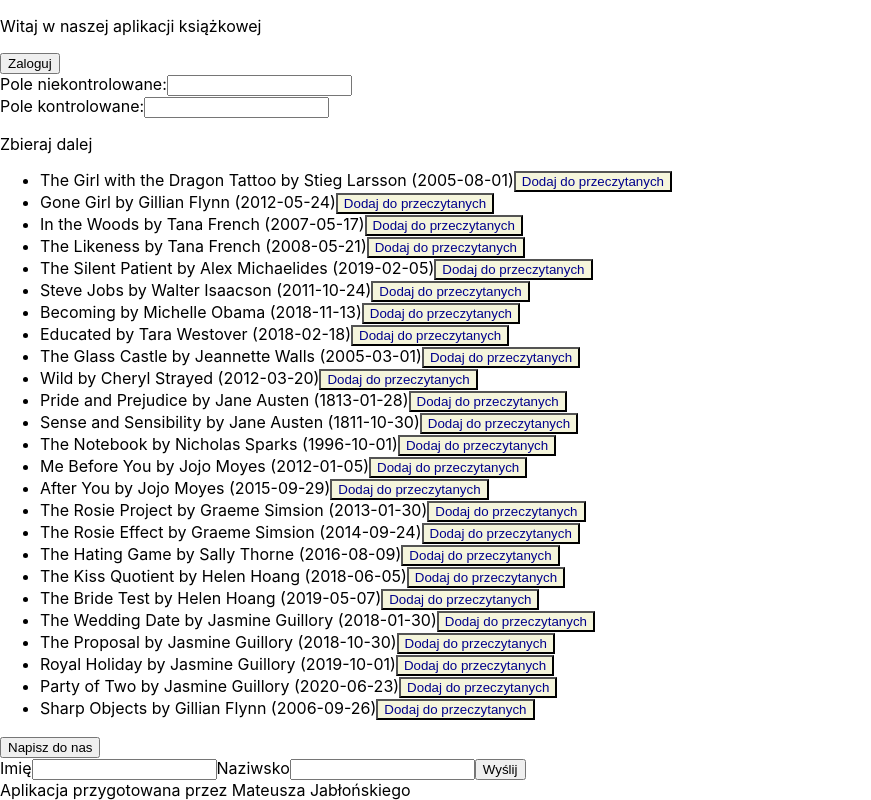
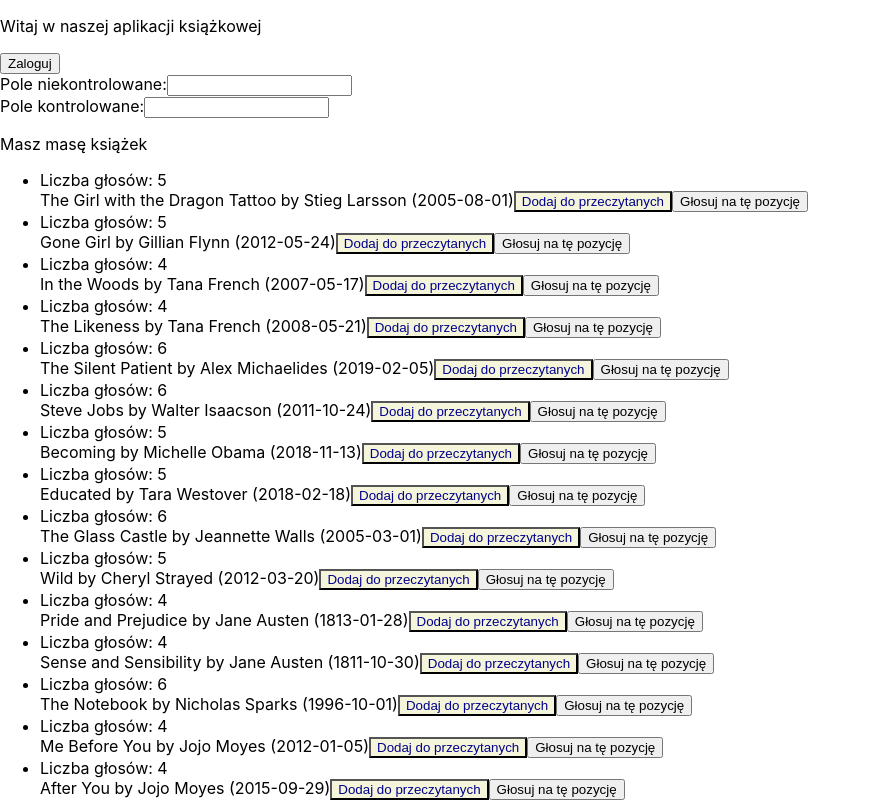
Before and after one commit to matwjablonski/orange-react-2024-12, a React (Create React App) app in the folder book-app/: page / in a window 1280 px wide. Shown: the top 800 px of the page, without its empty margins (0-871 px from the left). Built offline with nearby package versions, Linux system fonts and the light colour scheme.

Commit message:
state with default value as func

```diff
--- a/book-app/src/components/Books/Book.tsx
+++ b/book-app/src/components/Books/Book.tsx
@@ -5,19 +5,26 @@
 
 export const Book = ({ title, author, publicationDate }: BookProps) => {
   const [isRead, setIsRead] = useState(false);
+  const [votes, setVotes] = useState<number>(() => Math.floor(author.length * 2 / 5));
 
   const handleRead = () => {
     setIsRead((prevState) => !prevState);
   };
+
+  const handleUpdateVotes = () => {
+    setVotes((prevState) => prevState + 1);
+  }
 
   const buttonStyles = { backgroundColor: 'beige', color: 'darkblue' };
 
   return (
     <li>
       <div>
+        {votes > 0 && <div>Liczba głosów: {votes}</div>}
         { isRead && <div><em>Przeczytana</em></div> }
         {title} by {author} ({publicationDate as string})
         <button type="button" style={buttonStyles} onClick={handleRead}>{isRead ? 'Usuń z przeczytanych' : 'Dodaj do przeczytanych'}</button>
+        <button type="button" onClick={handleUpdateVotes}>Głosuj na tę pozycję</button>
       </div>
     </li>
   )
```
